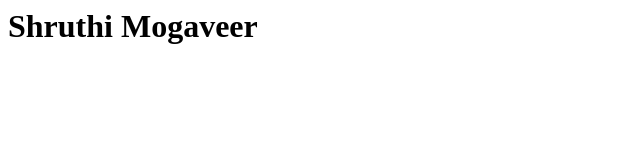
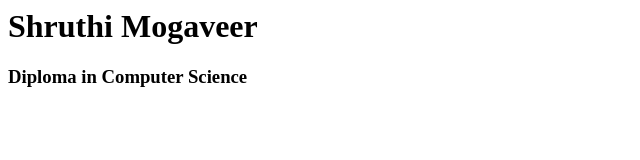
Before and after one commit to ShruthiMogaveer/shruthimogaveer.github.io, a plain HTML site: page index.html in a window 1280 px wide. Shown: the whole page, without its empty margins (0-640 px from the left). Drawn offline with Linux system fonts and the light colour scheme.

Commit message:
Update index.html

```diff
--- a/index.html
+++ b/index.html
@@ -1,3 +1,5 @@
 
 <h1>
 Shruthi Mogaveer </h1>
+
+<h3> Diploma in Computer Science </h3>
```
